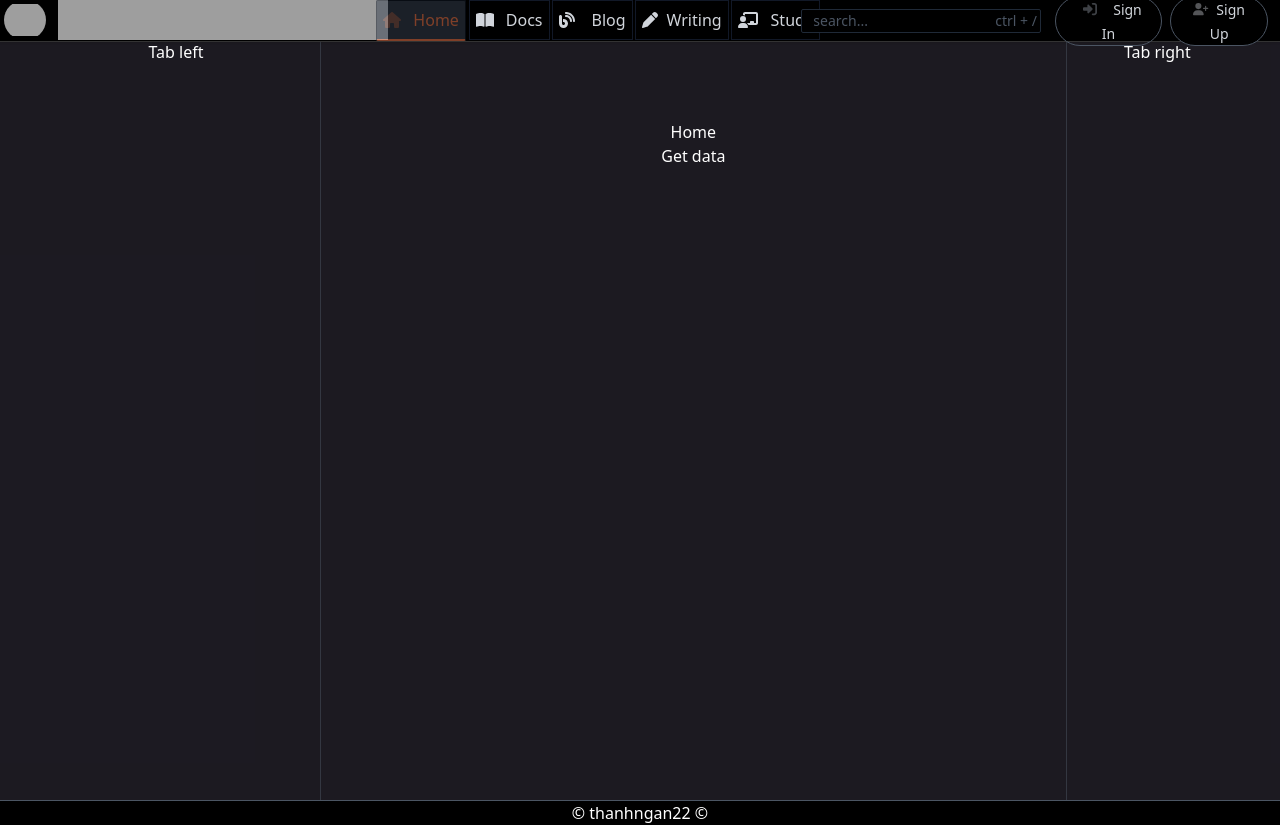
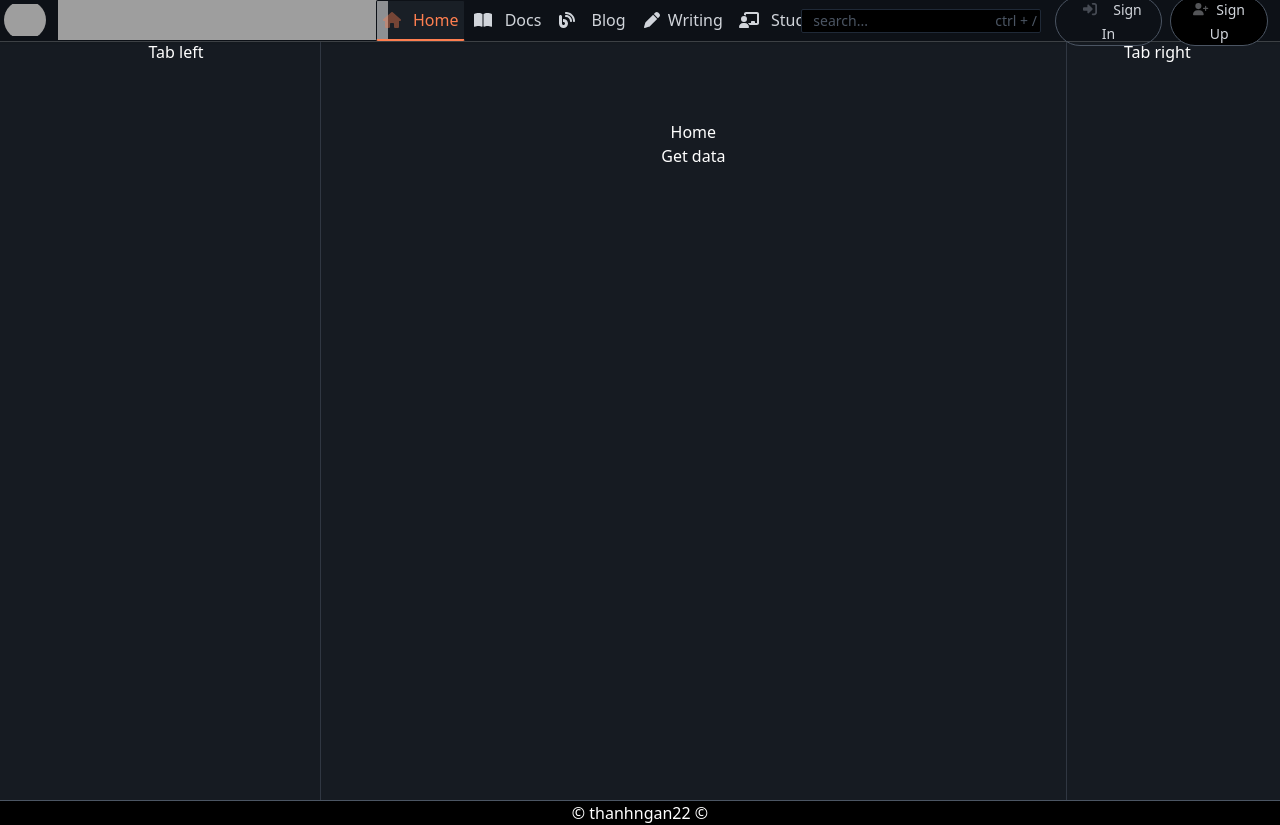
Before and after one commit to thanhngan22/thanhngan22-main, a React (Create React App) app: page / in a window 1280 px wide. Built offline with nearby package versions, Linux system fonts and the light colour scheme; grey boxes are pictures that could not be loaded.

Commit message:
fix: styles/ bg color/ overflow

```diff
--- a/src/layout/Body.tsx
+++ b/src/layout/Body.tsx
@@ -6,7 +6,7 @@ interface BodyProps {
 
 export default function Body (content: BodyProps) {
     return (
-        <div className = "body flex ">
+        <div className = "body flex">
                 <div className="pt-10 tab__left pl-8 w-3/12 min-h-screen text-white">
                     {/* <h1 className="tab__left__title ">Tab left</h1> */}
                     <content.TabLeft />
--- a/src/modules/header/handleChangePath.tsx
+++ b/src/modules/header/handleChangePath.tsx
@@ -10,7 +10,7 @@ export default function handleChangePath (path: string, nav_links:HTMLAnchorElem
 
         if (href === path) {
             link.setAttribute("aria-current", "page");
-            link.classList.add("bg-gray-700", "opacity-50", "rounded-sm");
+            link.classList.add("rounded-sm");
 
             // get svg icon of the link
             let icon = link.querySelector("svg");
--- a/src/modules/header/navbar.tsx
+++ b/src/modules/header/navbar.tsx
@@ -44,32 +44,32 @@ export default class Navbar extends React.Component {
         <div className = "Home-navbar h-9 w-4/12 ">
             <ul className = "justify-around flex w-full ">
                 <li   className="nav__home py-1 self-center mt-1 -ml-5 " >
-                    <Link onClick={this.handleClick}  className="px-1.5 py-2 text-gray-300 font-thin hover:bg-gray-700 hover:opacity-50 border border-gray-900 hover:border-gray-600   hover:rounded-sm"  to = "/"
+                    <Link onClick={this.handleClick}  className="px-1.5 py-2 text-gray-300 font-thin border  hover:border-gray-600   hover:rounded-sm"  to = "/"
                         ><FontAwesomeIcon className=" pr-2" icon={faHome}
                             /> Home
                     </Link>
                 </li>
                 <li  className="nav__docs py-1 self-center mt-1    ">
-                    <Link onClick={this.handleClick} className="px-1.5 py-2 text-gray-300 font-thin hover:bg-gray-700 hover:opacity-50 border border-gray-900 hover:border-gray-600   hover:rounded-sm"  to = "/docs"
+                    <Link onClick={this.handleClick} className="px-1.5 py-2 text-gray-300 font-thin border  hover:border-gray-600   hover:rounded-sm"  to = "/docs"
                         ><FontAwesomeIcon className=" pr-2 " icon={faBookOpen}
                             /> Docs
                     </Link>
                     </li>
                 <li  className="nav__blog py-1 self-center mt-1    ">
-                    <Link onClick={this.handleClick} className="px-1.5 py-2 text-gray-300 font-thin hover:bg-gray-700 hover:opacity-50 border border-gray-900 hover:border-gray-600   hover:rounded-sm"  to = "/blog"
+                    <Link onClick={this.handleClick} className="px-2 py-2 text-gray-300 font-thin border  hover:border-gray-600   hover:rounded-sm"  to = "/blog"
                         ><FontAwesomeIcon className=" pr-3 " icon={faBlog}
                             /> Blog
                     </Link>
                     </li>
                 <li  className="nav__writing py-1 self-center mt-1    ">
-                    <Link onClick={this.handleClick} className="px-1.5 py-2 text-gray-300 font-thin hover:bg-gray-700 hover:opacity-50 border border-gray-900 hover:border-gray-600   hover:rounded-sm"  to = "/writing"
+                    <Link onClick={this.handleClick} className="px-1.5 py-2 text-gray-300 font-thin border  hover:border-gray-600   hover:rounded-sm"  to = "/writing"
                         ><FontAwesomeIcon className=" pr-1" icon={faPen}
                             /> Writing
                     </Link>
                     </li>
 
                 <li  className="nav__study py-1 self-center mt-1    ">
-                    <Link onClick={this.handleClick} className="px-1.5 py-2 text-gray-300 font-thin hover:bg-gray-700 hover:opacity-50 border border-gray-900 hover:border-gray-600   hover:rounded-sm"  to = "/study"
+                    <Link onClick={this.handleClick} className="px-1.5 py-2 text-gray-300 font-thin border  hover:border-gray-600   hover:rounded-sm"  to = "/study"
                         ><FontAwesomeIcon className=" pr-2" icon={faChalkboardTeacher}
                             /> Study
                     </Link>
--- /dev/null
+++ b/src/styles/_variables.scss
@@ -0,0 +1,5 @@
+$header-bg-color: #0d1117;
+$body-bg-color: #161b22;
+
+
+$yel-color: #F7E587;
--- a/src/styles/body.scss
+++ b/src/styles/body.scss
@@ -1,3 +1,4 @@
+@import 'variables';
 .body {
-    background-color: rgba(18, 16, 24, 0.957);
+    background-color: $body-bg-color;
 }
--- a/src/styles/header.scss
+++ b/src/styles/header.scss
@@ -1,8 +1,6 @@
-$yel-color: #F7E587;
-
-
+@import "./variables.scss";
 .header {
-    background-color: black;
+    background-color: $header-bg-color;
     border-bottom: 1px solid rgba(255,255,255,0.2);
     box-shadow: 0 1px 2px rgba(0, 0, 0, 0.1);
     height: 42px;
@@ -32,9 +30,24 @@ $yel-color: #F7E587;
     .Home-navbar  {
         ul {
             li {
+                a {
+                    border-color: $header-bg-color;
+
+                    &:hover {
+                        background-color: rgba(52, 49, 49, 0.2);
+                    // background-color: rgba(0,0,0,0.4);
+
+                    }
+                }
+
                 a[aria-current="page"] {
                     color: coral;
                     border-bottom: 2px solid coral;
+
+                    // background-color: rgba(0,0,0,0.4);
+                    background-color: rgba(75, 85, 99, 0.2);
+
+
                 }
             }
         }
--- a/src/styles/index.scss
+++ b/src/styles/index.scss
@@ -3,3 +3,4 @@
 @import './login.scss';
 @import './register.scss';
 @import './body.scss';
+@import './variables.scss';
```
